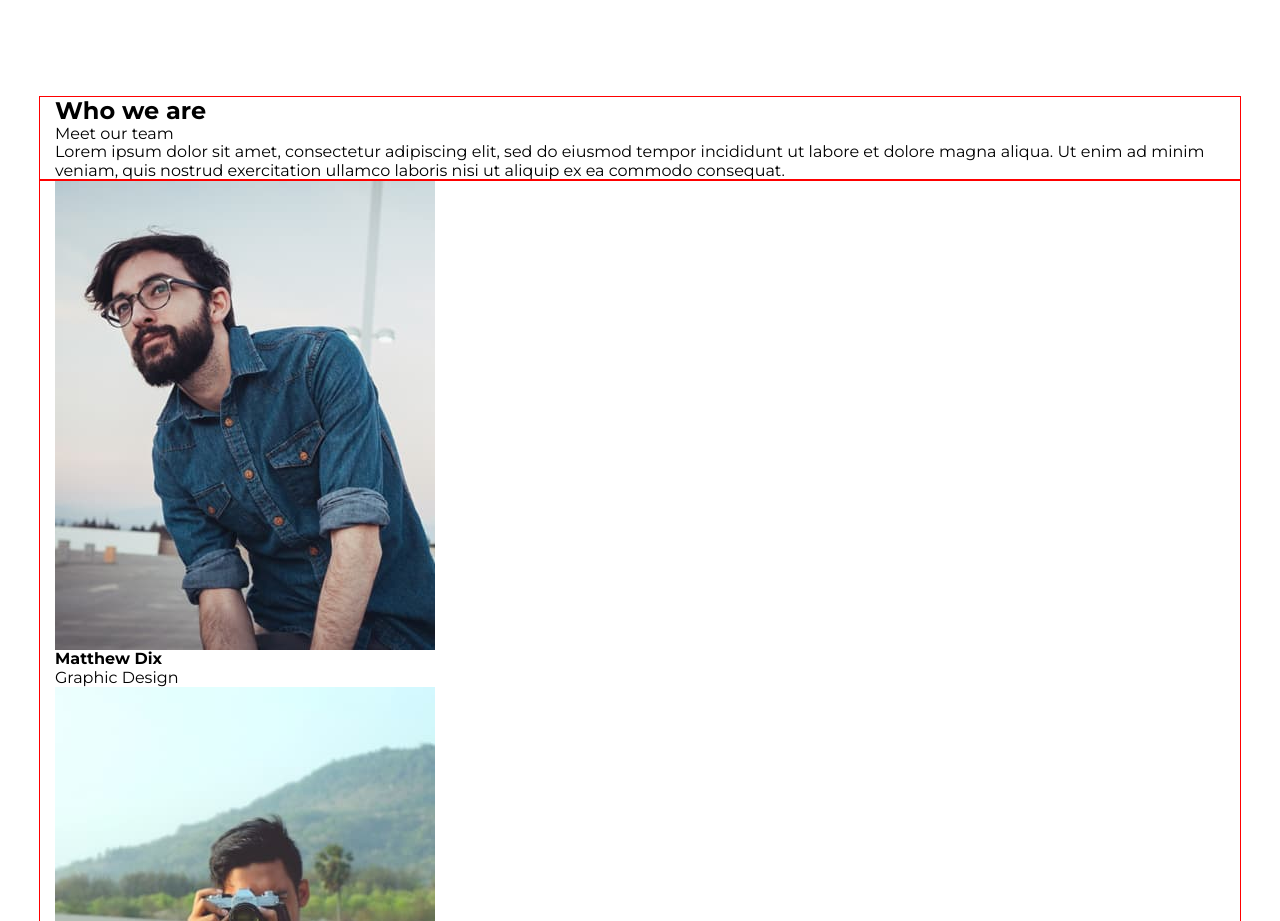
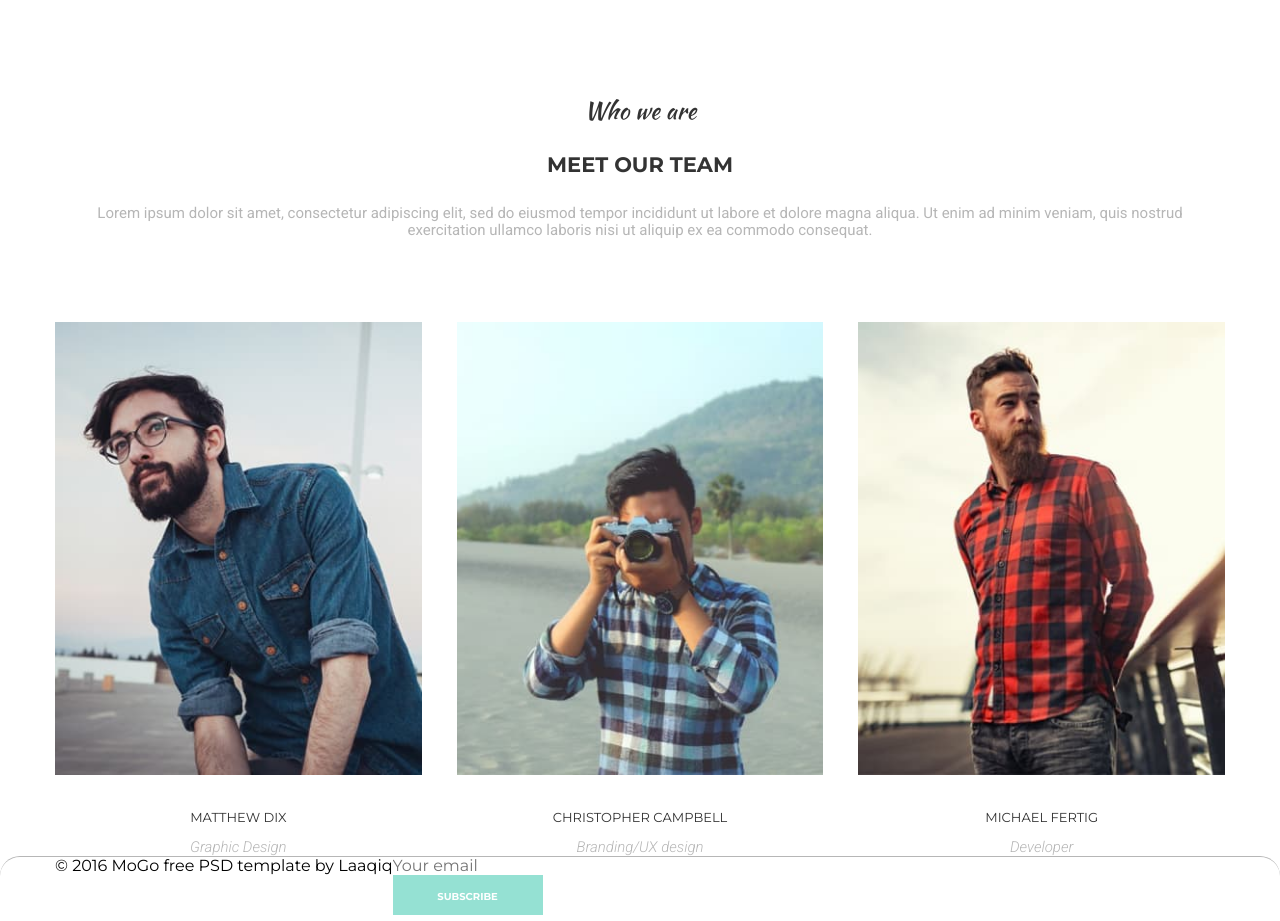
Before and after one commit to MarkoKukharevych/MoGo2, a plain HTML site: page index.html in a window 1280 px wide. Shown: the part 511-1432 px from the top of the page. Drawn offline with nearby package versions, Linux system fonts and the light colour scheme.

Commit message:
+some work

```diff
--- a/index.html
+++ b/index.html
@@ -288,6 +288,7 @@
     <!--Footer-->
     <footer class="footer">
         <div class="container">
+            <div class="footer__div">
                 <p class="footer__text">© 2016 MoGo free PSD template by Laaqiq</p>
                 <form class="footer__form" action="singup_form" autocomplete="on" novalidate>
                     <label class="footer__form--label" for="email"></label>
@@ -295,6 +296,7 @@
                     <button class="footer__form--button" type="submit">Subscribe</button>
                 </form>
             </div>
+        </div>
     </footer>
 </body>
 
--- a/style.css
+++ b/style.css
@@ -12,7 +12,6 @@ body {
     width: 1200px;
     margin: 0 auto;
     padding: 0 15px;
-    outline: 1px solid red;
 }
 
 /*header*/
@@ -41,6 +40,15 @@ body {
 }
 
 .header__nav-item {}
+
+.header__nav-link {
+    color: #95E1D3;
+    font-family: Montserrat;
+    font-size: 14px;
+    font-style: normal;
+    font-weight: 400;
+    line-height: normal;
+}
 
 .header__nav-link:hover,
 .header__nav-link:focus {
@@ -116,36 +124,118 @@ body {
 
 /*team*/
 
-.team {}
+.team {
+    margin-top: 70px;
+    margin-bottom: 70px;
+}
 
-.team__subtitle {}
+.team .container {
+    display: flex;
+    flex-direction: column;
+    align-items: center;
+}
 
-.team__text {}
+.team__subtitle {
+    color: #333;
+    font-family: Kaushan Script;
+    font-size: 24px;
+    font-weight: 400;
+    margin-bottom: 20px;
+}
 
-.team__subtext {}
+.team__text {
+    color: #333;
+    font-size: 30px;
+    font-weight: 700;
+    font-variant: all-small-caps;
+    margin-bottom: 25px;
+}
 
-.team-members {}
+.team__subtext {
+    width: 1104px;
+    height: 47px;
+    flex-shrink: 0;
+    color: #B6B6B6;
+    text-align: center;
+    font-family: Roboto;
+    font-size: 15px;
+    font-weight: 400;
+}
 
-.team-membres__list {}
+.team-members {
+    display: flex;
+    align-items: center;
+    justify-content: center;
+}
+
+.team-membres__list {
+    display: flex;
+    flex-direction: row;
+    gap: 35px;
+}
 
 .team-members__items {}
 
 .team-members__img {}
 
-.team-members__name {}
+.team-members__name {
+    color: #333;
+    text-align: center;
+    font-family: Montserrat;
+    font-size: 19px;
+    font-weight: 400;
+    font-variant: all-small-caps;
+    margin-bottom: 11px;
+    margin-top: 30px;
+}
 
-.team-members__position {}
+.team-members__position {
+    color: #B6B6B6;
+    text-align: center;
+    font-family: Roboto;
+    font-size: 15px;
+    font-style: italic;
+    font-weight: 300;
+    line-height: normal;
+}
 
 /*footer*/
 
-.footer {}
+.footer {
+    display: flex;
+    border-radius: 1200px;
+    border-top: 1px solid #B6B6B6;
+}
+
+.footer__div {
+    display: flex;
+    flex-direction: row;
+}
 
 .footer__text {}
 
-.footer__form {}
+.footer__form {
+    width: 230px;
+    height: 39px;
+    flex-shrink: 0;
+    stroke-width: 1px;
+    stroke: #B6B6B6;
+}
 
 .footer__form--label {}
 
 .footer__form--input {}
 
-.footer__form--button {}
+.footer__form--button {
+    width: 150px;
+    height: 40px;
+    background: #95E1D3;
+    color: #FFF;
+    text-align: center;
+    font-family: Montserrat;
+    font-size: 14px;
+    font-style: normal;
+    font-weight: 700;
+    line-height: normal;
+    font-variant: all-small-caps;
+}
```
Lines whose indentation alone changed are shown as unchanged.
